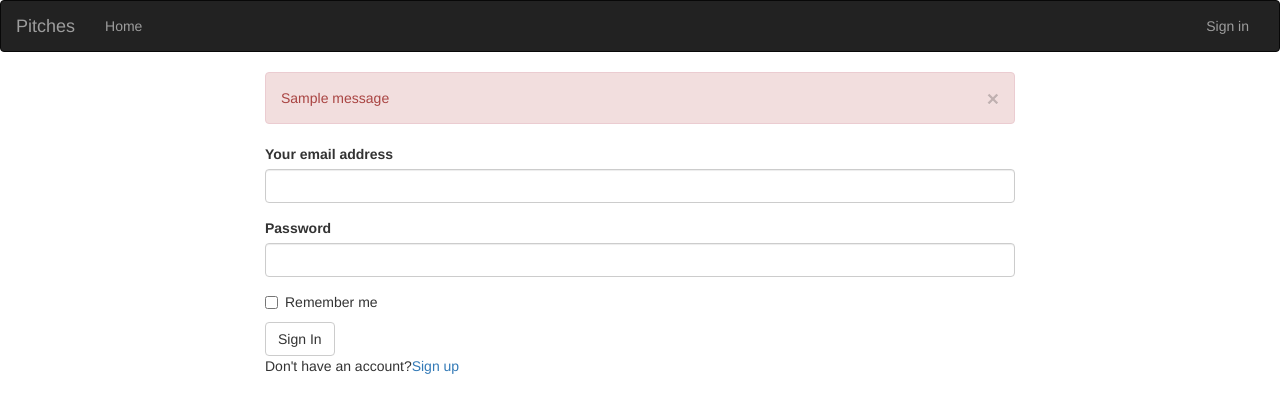
After one commit to nyamzy/Pitches, a Flask app: page /authenticate/login in a window 1280 px wide. The commit adds this page. Shown: the top 413 px of the page. Run offline with Flask 2, Linux system fonts and the light colour scheme; tables that the repository leaves empty hold one stand-in row (values such as "Sample post"); one stand-in notice (Sample message) is shown; some libraries are stand-ins or nearby versions.

Commit message:
create registration and login functionality

```diff
--- a/app/auth/__init__.py
+++ b/app/auth/__init__.py
@@ -2,4 +2,4 @@ from flask import Blueprint
 
 auth = Blueprint('auth', __name__)
 
-from . import views
+from . import views, forms
--- /dev/null
+++ b/app/auth/forms.py
@@ -0,0 +1,19 @@
+from ast import Pass, Str
+from flask_wtf import FlaskForm
+from wtforms import StringField, PasswordField, SubmitField, BooleanField
+from wtforms.validators import InputRequired, Email, EqualTo
+from ..models import User
+
+class RegistrationForm(FlaskForm):
+    email = StringField('Your email address', validators=[InputRequired(), Email()])
+    username = StringField('Enter username', validators=[InputRequired()])
+    password = PasswordField('Password', validators=[InputRequired(), EqualTo('password_confirm', message = 'Passwords must match')])
+    password_confirm = PasswordField('Confirm password', validators=[InputRequired()])
+    submit = SubmitField('Sign up')
+
+
+class LoginForm(FlaskForm):
+    email = StringField('Your email address', validators=[InputRequired(), Email()])
+    password = PasswordField('Password', validators=[InputRequired()])
+    remember = BooleanField('Remember me')
+    submit = SubmitField('Sign In')
--- a/app/auth/views.py
+++ b/app/auth/views.py
@@ -1,7 +1,40 @@
-import imp
-from flask import render_template
+from urllib import request
+from flask import render_template, redirect, url_for, flash, request
+from ..models import User
+from .. import db
+from app.auth.forms import RegistrationForm, LoginForm
+from flask_login import login_user, logout_user, login_required
 from . import auth
 
-@auth.route('/login')
+@auth.route('/login', methods=['GET', 'POST'])
 def login():
-    return render_template('auth/login.html')
+    login_form = LoginForm()
+    if login_form.validate_on_submit():
+        user = User.query.filter_by(email = login_form.email.data).first()
+        if user is not None and user.verify_password(login_form.password.data):
+            login_user(user, login_form.remember.data)
+            return redirect(request.args.get('next') or url_for('main.index'))
+
+        flash('Invalid username or Pawword')
+
+    title = "Pitches Login"
+    return render_template('auth/login.html', login_form = login_form, title = title)
+
+
+@auth.route('/register', methods = ["GET", "POST"])
+def register():
+    form = RegistrationForm()
+    if form.validate_on_submit():
+        user = User(email = form.email.data, username = form.username.data, password = form.password.data)
+        db.session.add(user)
+        db.session.commit()
+
+        return redirect(url_for('auth.login'))
+    title = "New Account"
+    return render_template('auth/register.html', registration_form = form, title = title)
+
+@auth.route('/logout')
+@login_required
+def logout():
+    logout_user()
+    return redirect(url_for('main.index'))
--- a/app/main/views.py
+++ b/app/main/views.py
@@ -1,4 +1,5 @@
 from flask import render_template
+from flask_login import login_required
 from . import main
 
 
--- /dev/null
+++ b/app/templates/auth/login.html
@@ -0,0 +1,25 @@
+{% extends 'base.html' %}
+{% import 'bootstrap/wtf.html' as wtf %}
+
+{% block content %}
+
+<div class="container">
+    <div class="row">
+        <div class="col-md-2">
+        </div>
+        <div class="col-md-8">
+            {% for message in get_flashed_messages() %}
+                <div class="alert alert-danger">
+                    <button type="button" class="close" data-dismiss="alert">&times;</button>
+                    {{message}}
+                </div>
+            {% endfor %}
+            {{wtf.quick_form(login_form)}}
+            <p>Don't have an account?<a href="{{url_for('auth.register')}}">Sign up</a></p>
+        </div>
+        <div class="col-md-2"></div>
+    </div>
+
+</div>
+
+{% endblock %}
--- a/app/templates/navbar.html
+++ b/app/templates/navbar.html
@@ -12,6 +12,15 @@
         <div class="navbar-collapse collapse">
             <ul class="nav navbar-nav">
                 <li><a href="/">Home</a></li>
+            </ul>
+            <ul class="nav navbar-nav navbar-right">
+                {% if current_user.is_authenticated %}
+                <li style="color:white;padding:15px;">{{current_user.username}}</li>
+                <li><a href="{{url_for('auth.logout')}}">Sign out</a></li>
+                {% else %}
+                <li><a href="{{url_for('auth.login')}}">Sign in</a></li>
+                {%endif%}
+              </ul>
         </div>
 
     </div>
```
Also changed, not shown: app/__init__.py (+8 -0 lines), app/models.py (+12 -3 lines), app/templates/auth/register.html (added, +16 -0 lines), migrations/versions/5019e0858d11_create_columns_for_profile_page_in_user_.py (added, +30 -0 lines), migrations/versions/f7b915354b47_update_user_model_to_include_email.py (added, +32 -0 lines).
